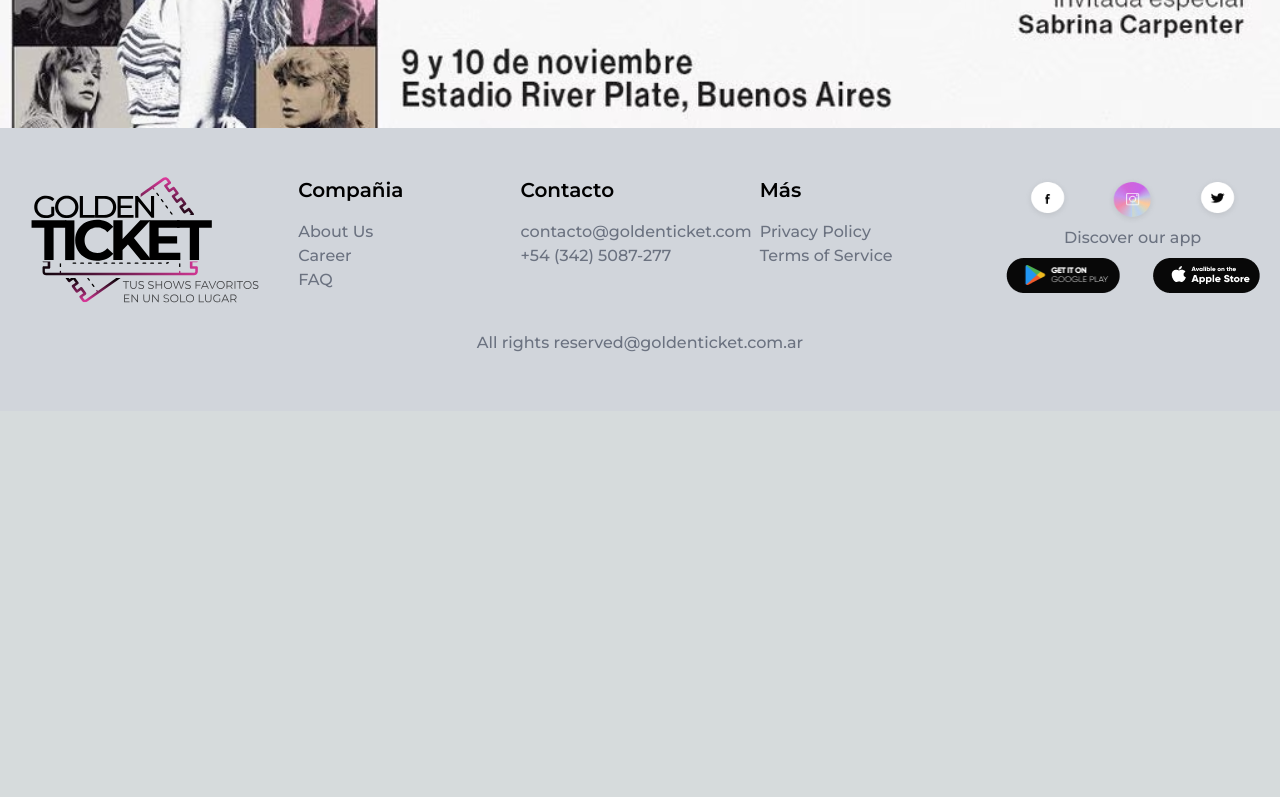
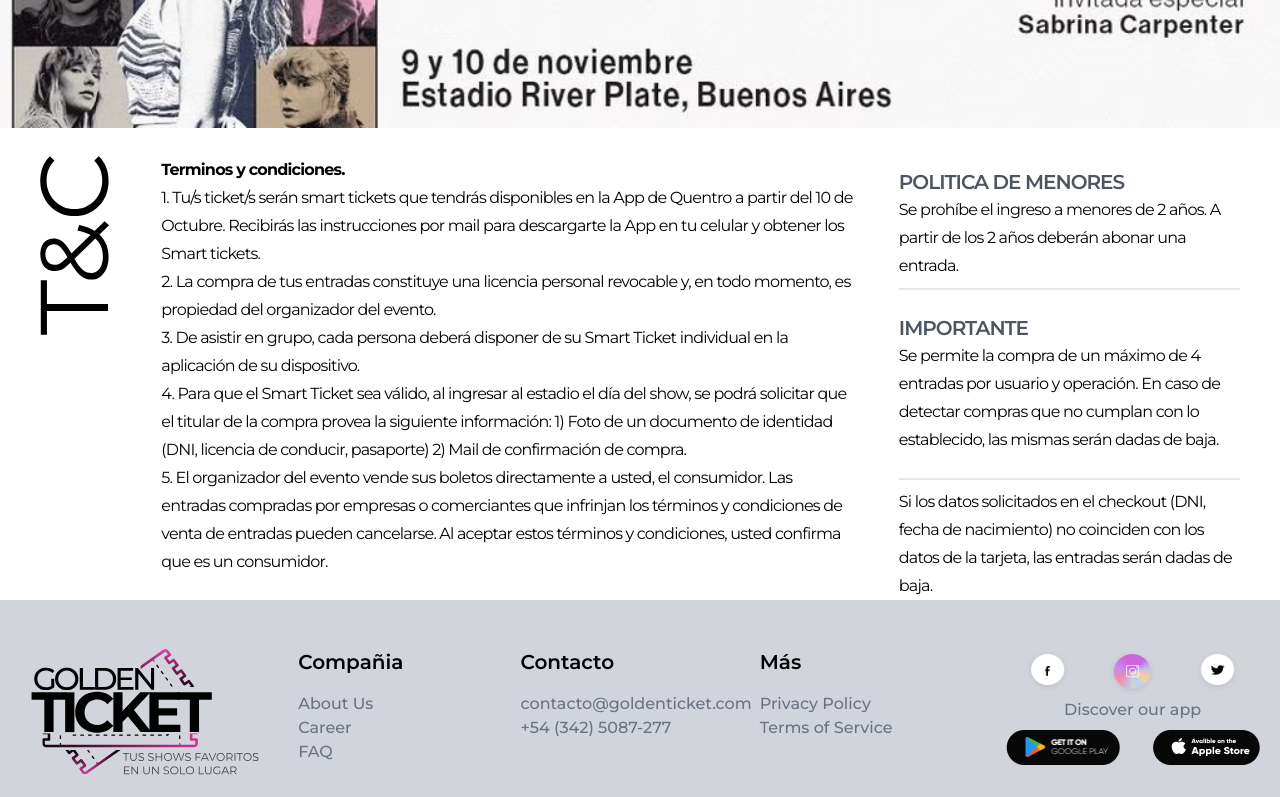
Before and after one commit to montvlein/DH_Final_Project_2_Frontend, a Next.js app: page /detalles in a window 1280 px wide. Shown: the part 535-1332 px from the top of the page. Before the commit the page ends 946 px from the top, so only its background shows below. Built offline with nearby package versions, Linux system fonts and the light colour scheme; a web font is replaced by a local one.

Commit message:
terminos y condiciones

```diff
--- a/app/detalles/page.tsx
+++ b/app/detalles/page.tsx
@@ -1,5 +1,6 @@
 import BuscadorEventos from '@/components/detalles/BuscadorEventos'
 import Hero1 from '@/components/detalles/Hero1'
+import TerminosCondiciones from '@/components/detalles/TerminosCondiciones'
 import React from 'react'
 
 const detalles: React.FC = () => {
@@ -7,6 +8,7 @@
         <>
             <BuscadorEventos />
             <Hero1 />
+            <TerminosCondiciones />
         </>
     )
 }
--- /dev/null
+++ b/components/detalles/TerminosCondiciones.tsx
@@ -0,0 +1,51 @@
+import Image from 'next/image';
+import React from 'react';
+
+const TerminosCondiciones: React.FC = () => {
+    return (
+        <>
+            <div className="flex flex-col lg:flex-row bg-white pt-3 pl-4">
+                <div className="pt-4 pr-4">
+                    {/* Imagen */}
+                    <Image
+                        src="/T&C.svg"
+                        alt="titulo"
+                        width={70}
+                        height={200}
+                        className="mx-6"
+                    />
+                </div>
+                <div className="lg:w-3/5 p-4 flex justify-center">
+                    {/* Terminos&Condiciones */}
+                    <div>
+                        <p className='font-montserrat text-base font-bold leading-7 tracking-tighter text-left'>Terminos y condiciones.</p>
+                        <p className='font-montserrat text-base font-normal leading-7 tracking-tighter text-left'>
+                            1. Tu/s ticket/s serán smart tickets que tendrás disponibles en la App de Quentro a partir del 10 de Octubre. Recibirás las instrucciones por mail para descargarte la App en tu celular y obtener los Smart tickets.
+                        </p>
+                        <p className='font-montserrat text-base font-normal leading-7 tracking-tighter text-left'>
+                            2. La compra de tus entradas constituye una licencia personal revocable y, en todo momento, es propiedad del organizador del evento.</p>
+                        <p className='font-montserrat text-base font-normal leading-7 tracking-tighter text-left'>3. De asistir en grupo, cada persona deberá disponer de su Smart Ticket individual en la aplicación de su dispositivo.</p>
+                        <p className='font-montserrat text-base font-normal leading-7 tracking-tighter text-left'>4. Para que el Smart Ticket sea válido, al ingresar al estadio el día del show, se podrá solicitar que el titular de la compra provea la siguiente información: 1) Foto de un documento de identidad (DNI, licencia de conducir, pasaporte) 2) Mail de confirmación de compra.</p>
+                        <p className='font-montserrat text-base font-normal leading-7 tracking-tighter text-left'>5. El organizador del evento vende sus boletos directamente a usted, el consumidor. Las entradas compradas por empresas o comerciantes que infrinjan los términos y condiciones de venta de entradas pueden cancelarse. Al aceptar estos términos y condiciones, usted confirma que es un consumidor.</p>
+                    </div>
+                </div>
+                <div className="w-full lg:w-1/3 pt-7 pr-4">
+                    {/* POLITICA DE MENORES */}
+                    <div className="mx-6">
+                        <p className="font-montserrat text-xl font-semibold leading-7 tracking-tighter text-left text-gray-600">
+                            POLITICA DE MENORES
+                        </p>
+                        <p className='font-montserrat text-base font-normal leading-7 tracking-tighter text-left'>Se prohíbe el ingreso a menores de 2 años. A partir de los 2 años deberán abonar una entrada.</p>
+                        <hr className="mt-2 mb-6 border-t-2 text-gray-600" />
+                        <p className="font-montserrat text-xl font-semibold leading-7 tracking-tighter text-left text-gray-600">IMPORTANTE</p>
+                        <p className='font-montserrat text-base font-normal leading-7 tracking-tighter text-left'>Se permite la compra de un máximo de 4 entradas por usuario y operación. En caso de detectar compras que no cumplan con lo establecido, las mismas serán dadas de baja.</p>
+                        <hr className="mt-6 mb-2 border-t-2 text-gray-600" />
+                        <p className='font-montserrat text-base font-normal leading-7 tracking-tighter text-left'>Si los datos solicitados en el checkout (DNI, fecha de nacimiento) no coinciden con los datos de la tarjeta, las entradas serán dadas de baja.</p>
+                    </div>
+                </div>
+            </div >
+        </>
+    );
+};
+
+export default TerminosCondiciones;
```
Also changed, not shown: components/detalles/BuscadorEventos.tsx (line endings or trailing spaces), public/T&C.svg (added).
